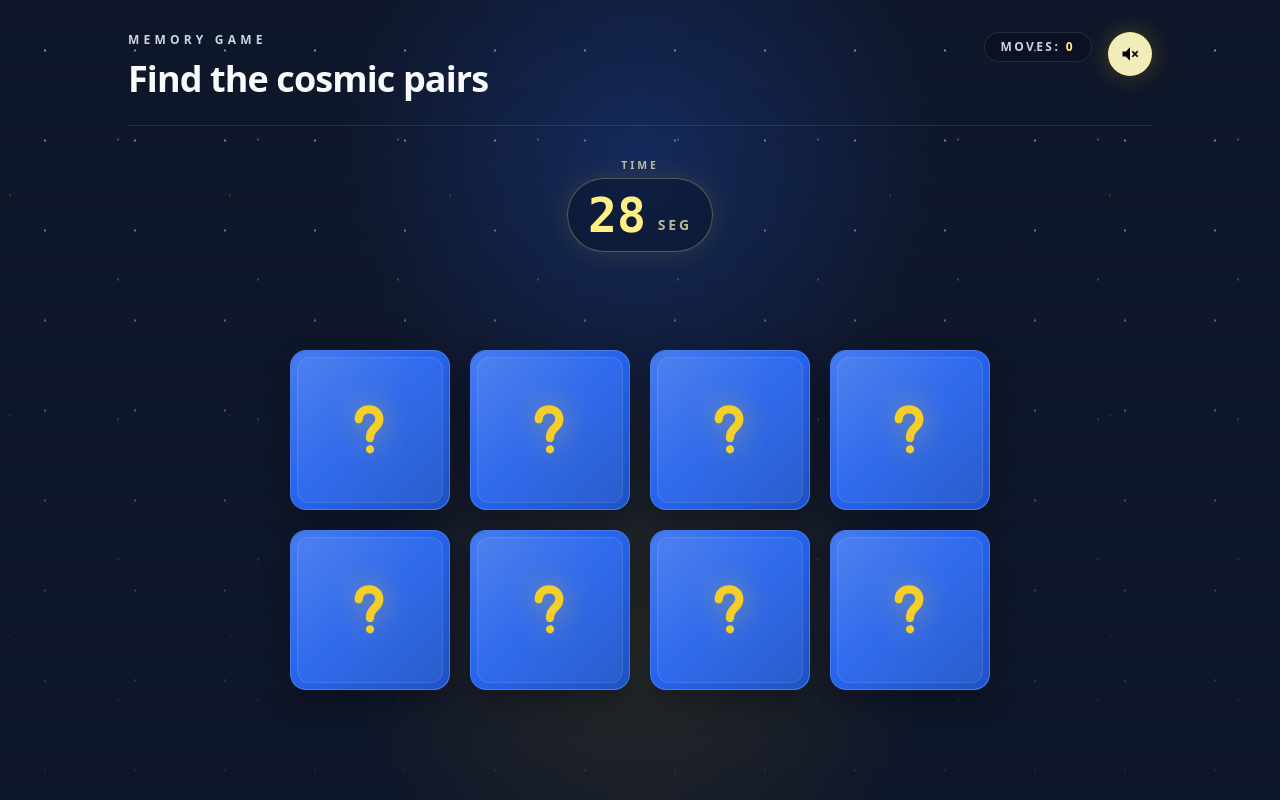
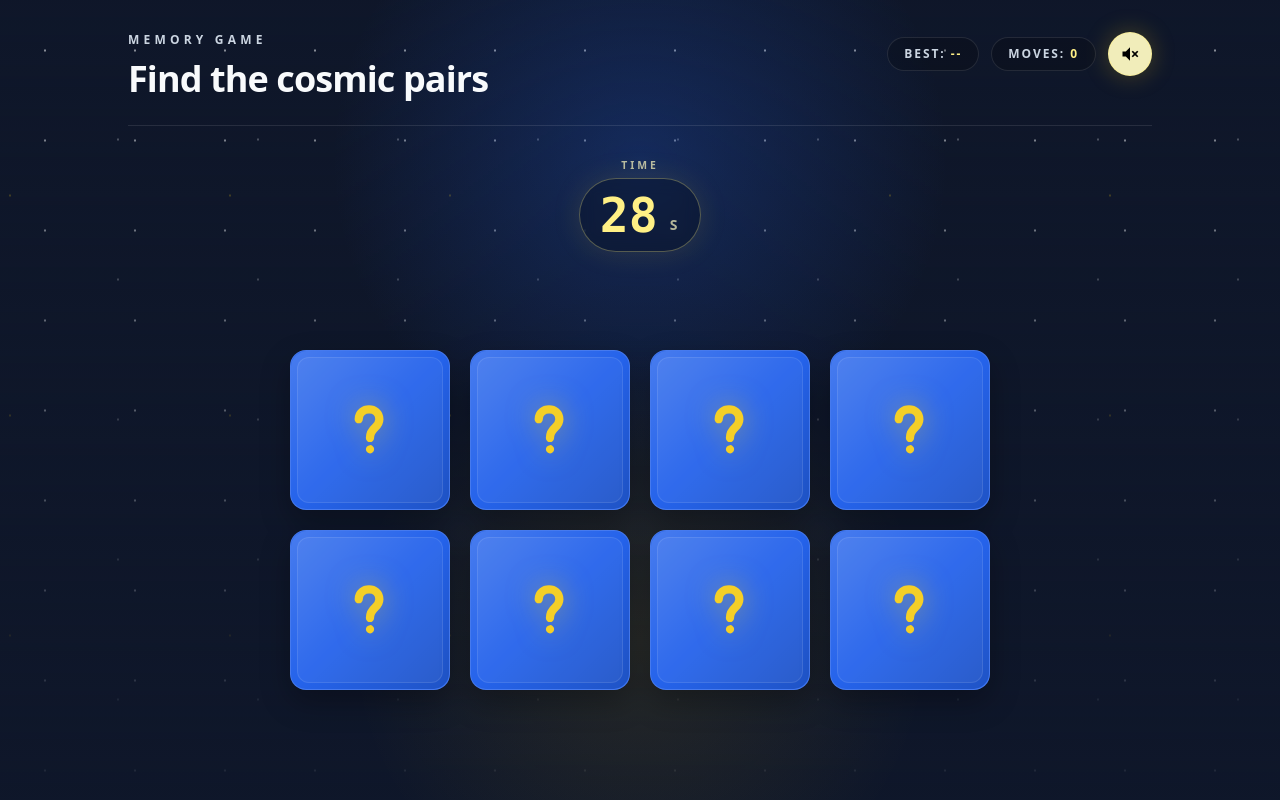
Before and after one commit to AlanRB08/memo-game-challenge, a React (Vite) app: page / in a window 1280 px wide. Both pictures are taken after a click on the button "START". Built offline with nearby package versions, Linux system fonts and the light colour scheme; grey boxes are pictures that could not be loaded.

Commit message:
feat: save best time locally

```diff
--- a/src/components/GameScreen.tsx
+++ b/src/components/GameScreen.tsx
@@ -18,6 +18,7 @@ const SOUND_VOLUME = {
   incorrect: 0.65,
   ticking: 0.45,
 };
+const BEST_TIME_STORAGE_KEY = "memory-game-best-time";
 
 function getTickingPlaybackRate(timeLeft: number) {
   if (timeLeft <= 3) return 2.4;
@@ -44,6 +45,15 @@ export function GameScreen({ onGameEnd }: GameScreenProps) {
   const [isMuted, setIsMuted] = useState(true);
 
   const [timeLeft, setTimeLeft] = useState(GAME_TIME_LIMIT);
+  const [bestTime, setBestTime] = useState<number | null>(() => {
+    const storedBestTime = localStorage.getItem(BEST_TIME_STORAGE_KEY);
+
+    if (!storedBestTime) return null;
+
+    const parsedBestTime = Number(storedBestTime);
+
+    return Number.isFinite(parsedBestTime) ? parsedBestTime : null;
+  });
 
   const tickingAudioRef = useRef<HTMLAudioElement | null>(null);
 
@@ -139,7 +149,16 @@ export function GameScreen({ onGameEnd }: GameScreenProps) {
           setMatchedCardIds(nextMatchedCardIds);
 
           if (nextMatchedCardIds.length / 2 === TOTAL_PAIRS) {
+            const elapsedTime = GAME_TIME_LIMIT - timeLeft;
+            const isNewBestTime = bestTime === null || elapsedTime < bestTime;
+
+            if (isNewBestTime) {
+              localStorage.setItem(BEST_TIME_STORAGE_KEY, String(elapsedTime));
+              setBestTime(elapsedTime);
+            }
+
             setGameStatus("won");
+
             window.setTimeout(() => {
               onGameEnd("won");
             }, 900);
@@ -181,20 +200,30 @@ export function GameScreen({ onGameEnd }: GameScreenProps) {
 
       <section className="relative z-10 mx-auto flex h-full w-full max-w-5xl flex-col">
         <header className="game-header-enter mb-3 shrink-0 border-b border-white/10 pb-3 sm:mb-8 sm:pb-6">
-          <div className="flex items-start justify-between gap-4">
+          <div className="flex items-start justify-between gap-3 sm:gap-4">
             <div className="min-w-0 flex-1">
               <p className="text-xs font-bold uppercase tracking-[0.28em] text-text-secondary sm:tracking-[0.35em]">
                 Memory Game
               </p>
 
-              <h1 className="mt-2 max-w-[13rem] text-2xl font-black leading-tight tracking-tight sm:max-w-none sm:text-4xl">
+              <h1 className="mt-2 max-w-[11rem] text-2xl font-black leading-tight tracking-tight sm:max-w-none sm:text-4xl">
                 Find the cosmic pairs
               </h1>
             </div>
-            <div className="rounded-full border border-white/10 bg-black/20 px-4 py-1.5 text-xs font-bold uppercase tracking-[0.2em] text-text-secondary backdrop-blur-sm">
-              Moves: <span className="text-yellow-200">{moves}</span>
-            </div>
-            <div className="flex shrink-0 items-center gap-3">
+            <div className="flex shrink-0 items-start gap-2 sm:items-center sm:gap-3">
+              <div className="flex flex-col gap-2 sm:flex-row sm:items-center sm:gap-3">
+                <div className="rounded-full border border-white/10 bg-black/20 px-3 py-1.5 text-[0.62rem] font-bold uppercase tracking-[0.16em] text-text-secondary backdrop-blur-sm sm:px-4 sm:py-2 sm:text-xs">
+                  Best:{" "}
+                  <span className="text-yellow-200">
+                    {bestTime === null ? "--" : `${bestTime}s`}
+                  </span>
+                </div>
+
+                <div className="rounded-full border border-white/10 bg-black/20 px-3 py-1.5 text-[0.62rem] font-bold uppercase tracking-[0.16em] text-text-secondary backdrop-blur-sm sm:px-4 sm:py-2 sm:text-xs">
+                  Moves: <span className="text-yellow-200">{moves}</span>
+                </div>
+              </div>
+
               <SoundToggle
                 isMuted={isMuted}
                 onToggle={() => setIsMuted((currentIsMuted) => !currentIsMuted)}
@@ -231,7 +260,7 @@ export function GameScreen({ onGameEnd }: GameScreenProps) {
                 isTimeRunningOut ? "text-red-100/80" : "text-yellow-100/70"
               }`}
             >
-              seg
+              s
             </span>
           </div>
         </div>
```
